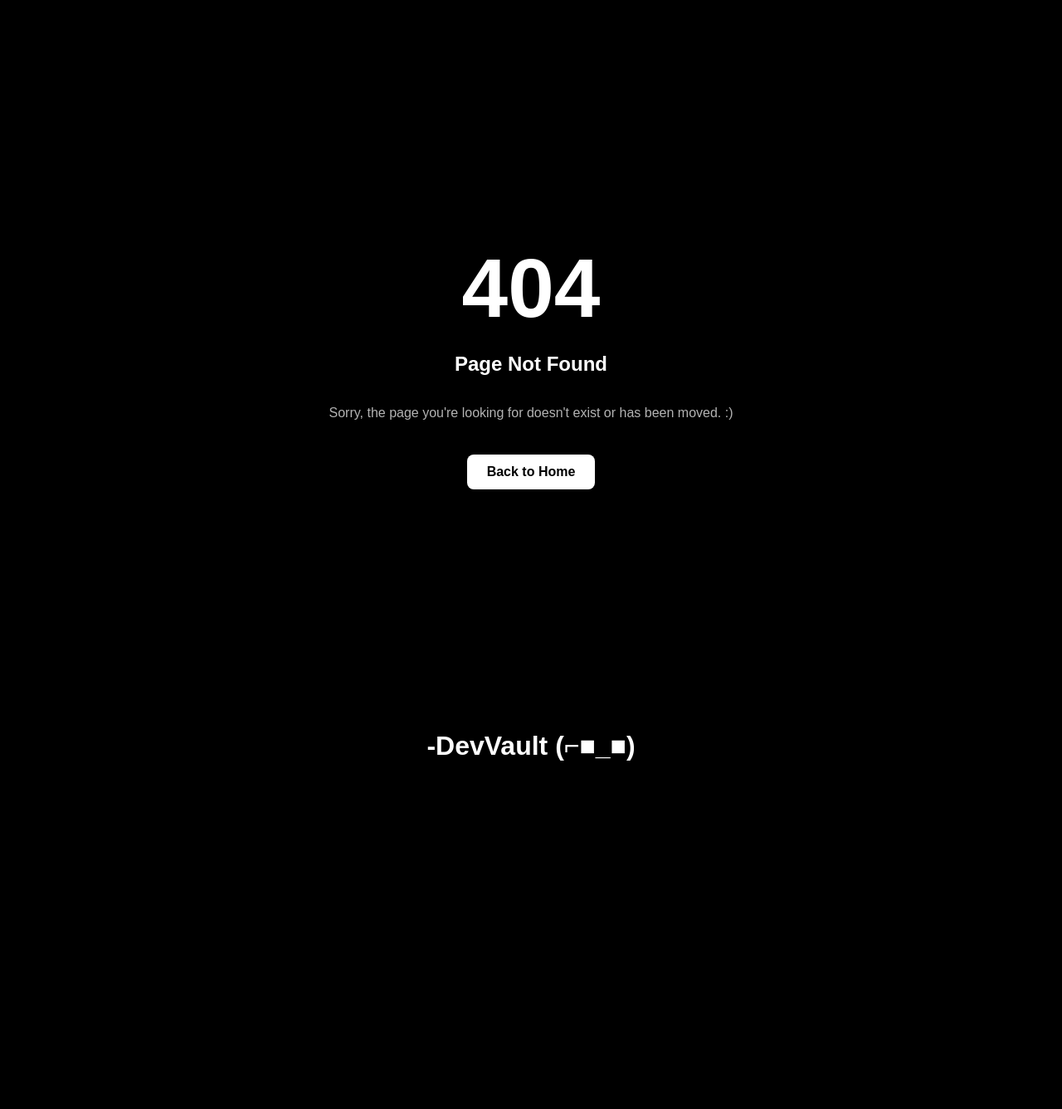
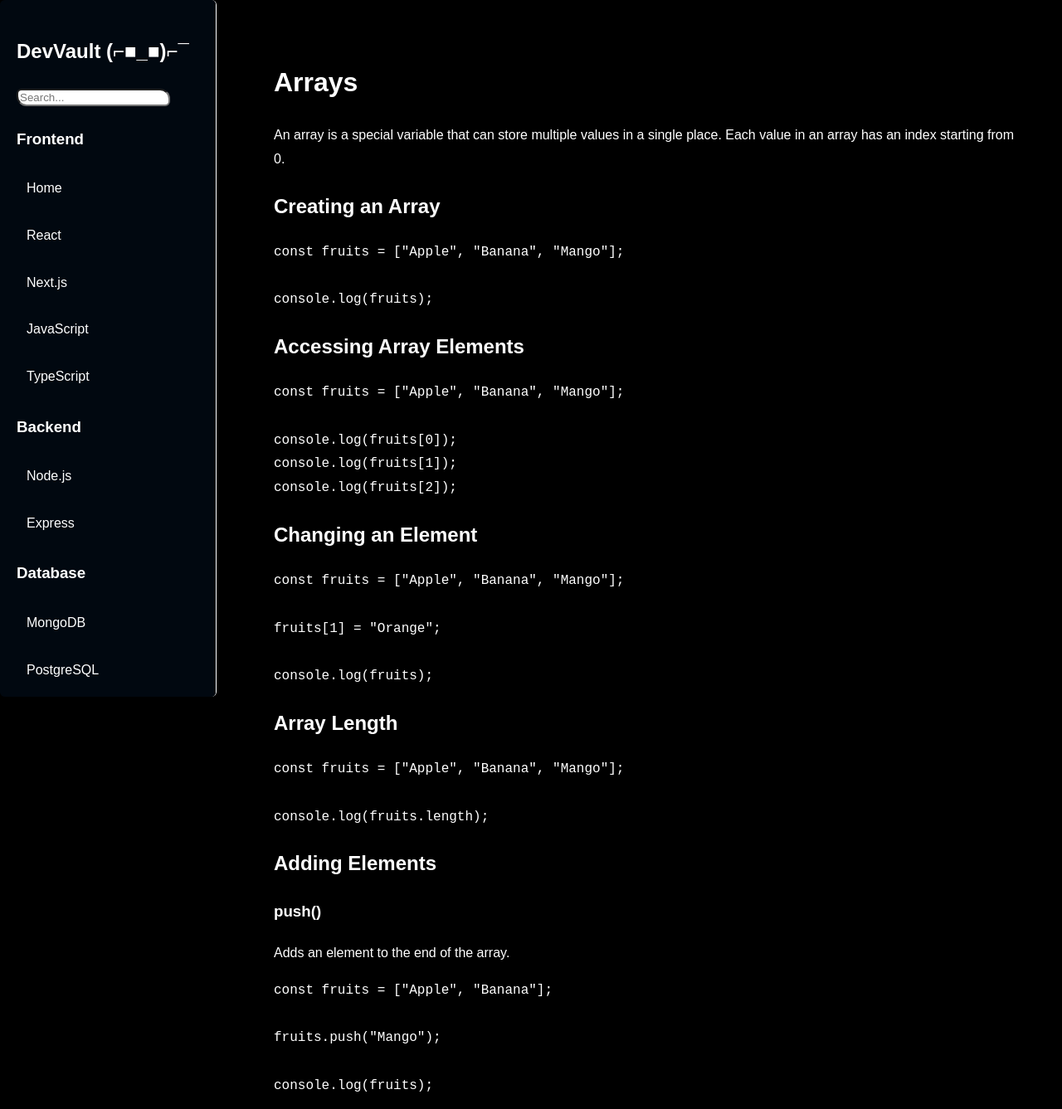
Before and after one commit to asmitbiswas/Project-Next-JS, a Next.js app in the folder app/: page /JavaScript/Arrays in a window 1280 px wide. Before the commit this address had no page. Shown: the top 1337 px of the page at 83% size. Before the commit the page ends 958 px from the top, so only its background shows below. Built offline with nearby package versions, Linux system fonts and the light colour scheme.

Commit message:
Written arrays page

```diff
--- /dev/null
+++ b/app/app/(categories)/JavaScript/(JavaScriptTopics)/Arrays/page.tsx
@@ -0,0 +1,166 @@
+export default function Arrays() {
+  return (
+    <div>
+
+      <h1>Arrays</h1>
+
+      <p>
+        An array is a special variable that can store multiple values in a
+        single place. Each value in an array has an index starting from 0.
+      </p>
+
+      <h2>Creating an Array</h2>
+
+      <pre>
+{`const fruits = ["Apple", "Banana", "Mango"];
+
+console.log(fruits);`}
+      </pre>
+
+      <h2>Accessing Array Elements</h2>
+
+      <pre>
+{`const fruits = ["Apple", "Banana", "Mango"];
+
+console.log(fruits[0]);
+console.log(fruits[1]);
+console.log(fruits[2]);`}
+      </pre>
+
+      <h2>Changing an Element</h2>
+
+      <pre>
+{`const fruits = ["Apple", "Banana", "Mango"];
+
+fruits[1] = "Orange";
+
+console.log(fruits);`}
+      </pre>
+
+      <h2>Array Length</h2>
+
+      <pre>
+{`const fruits = ["Apple", "Banana", "Mango"];
+
+console.log(fruits.length);`}
+      </pre>
+
+      <h2>Adding Elements</h2>
+
+      <h3>push()</h3>
+
+      <p>Adds an element to the end of the array.</p>
+
+      <pre>
+{`const fruits = ["Apple", "Banana"];
+
+fruits.push("Mango");
+
+console.log(fruits);`}
+      </pre>
+
+      <h3>unshift()</h3>
+
+      <p>Adds an element to the beginning of the array.</p>
+
+      <pre>
+{`const fruits = ["Banana", "Mango"];
+
+fruits.unshift("Apple");
+
+console.log(fruits);`}
+      </pre>
+
+      <h2>Removing Elements</h2>
+
+      <h3>pop()</h3>
+
+      <p>Removes the last element.</p>
+
+      <pre>
+{`const fruits = ["Apple", "Banana", "Mango"];
+
+fruits.pop();
+
+console.log(fruits);`}
+      </pre>
+
+      <h3>shift()</h3>
+
+      <p>Removes the first element.</p>
+
+      <pre>
+{`const fruits = ["Apple", "Banana", "Mango"];
+
+fruits.shift();
+
+console.log(fruits);`}
+      </pre>
+
+      <h2>Looping Through an Array</h2>
+
+      <pre>
+{`const fruits = ["Apple", "Banana", "Mango"];
+
+for (let i = 0; i < fruits.length; i++) {
+    console.log(fruits[i]);
+}`}
+      </pre>
+
+      <h2>Common Array Methods</h2>
+
+      <table>
+        <tbody>
+          <tr>
+            <th>Method</th>
+            <th>Description</th>
+          </tr>
+
+          <tr>
+            <td>push()</td>
+            <td>Adds an element to the end.</td>
+          </tr>
+
+          <tr>
+            <td>pop()</td>
+            <td>Removes the last element.</td>
+          </tr>
+
+          <tr>
+            <td>shift()</td>
+            <td>Removes the first element.</td>
+          </tr>
+
+          <tr>
+            <td>unshift()</td>
+            <td>Adds an element to the beginning.</td>
+          </tr>
+
+          <tr>
+            <td>length</td>
+            <td>Returns the number of elements.</td>
+          </tr>
+
+          <tr>
+            <td>includes()</td>
+            <td>Checks if a value exists.</td>
+          </tr>
+
+          <tr>
+            <td>indexOf()</td>
+            <td>Returns the index of a value.</td>
+          </tr>
+        </tbody>
+      </table>
+
+      <h2>Summary</h2>
+
+      <p>
+        Arrays store multiple values in one variable. They make it easier
+        to manage lists of data and work perfectly with loops and array
+        methods.
+      </p>
+
+    </div>
+  );
+}
```
Also changed, not shown: app/app/(categories)/JavaScript/(JavaScriptTopics)/CT/page.tsx (renamed from app/app/(categories)/JavaScript/CT/page.tsx).
